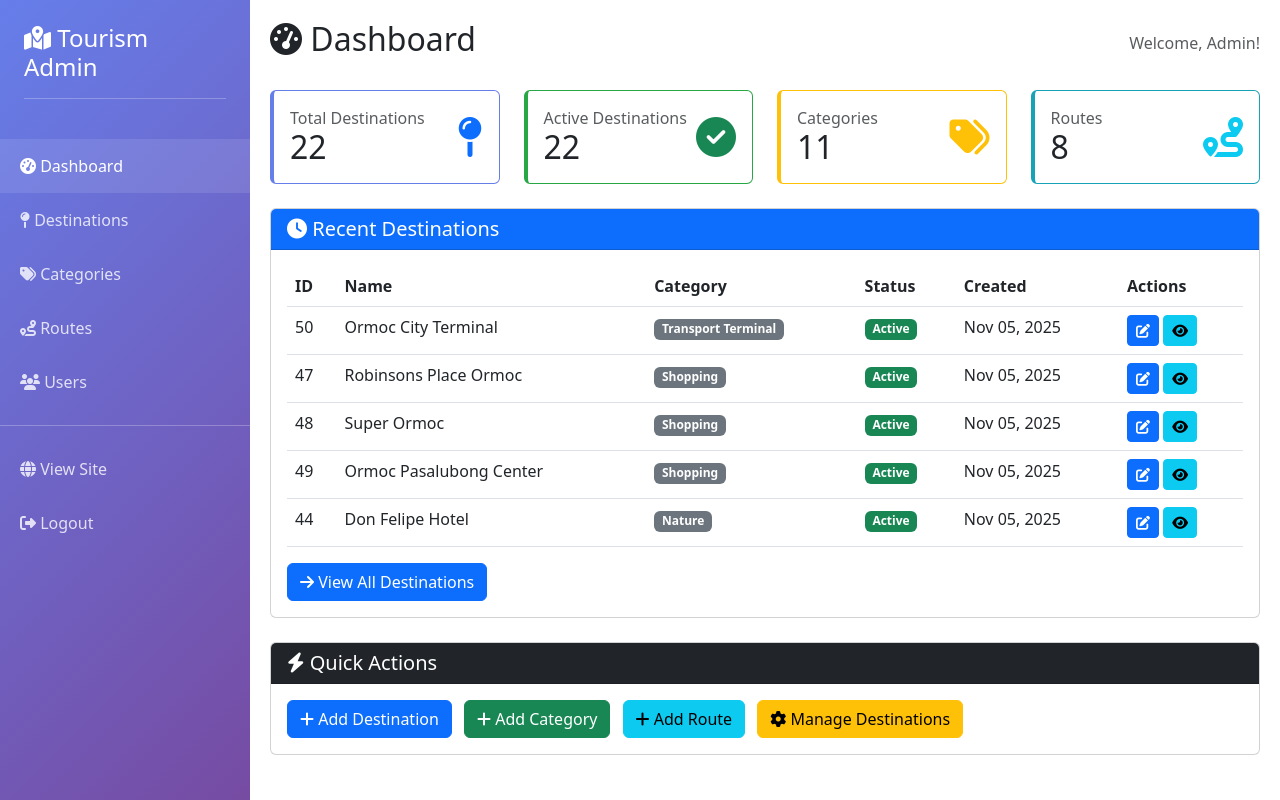
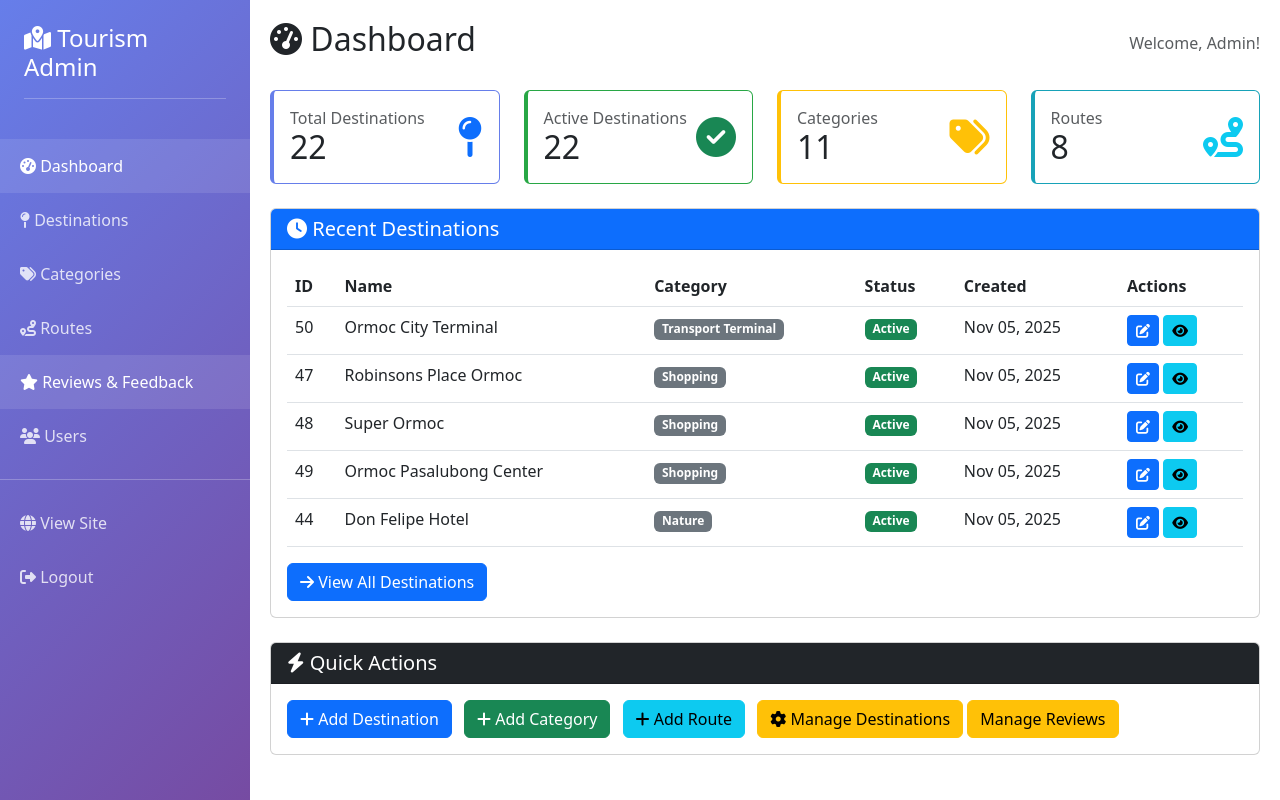
Before and after one commit to H1n2zo/tourism_guide, a PHP site: page /tourism_guide/admin/dashboard.php in a window 1280 px wide. Run offline with PHP 8.4, Linux system fonts and the light colour scheme; a user stored in the database is signed in; data comes from the database, SQL or seed files in the repository; data that the repository does not hold is empty.

Commit message:
Added a new button

```diff
--- a/admin/categories.php
+++ b/admin/categories.php
@@ -122,6 +122,12 @@ $icon_options = [
             </a>
             <a class="nav-link" href="routes.php">
                 <i class="fas fa-route"></i> Routes
+            </a>
+            <a class="nav-link active" href="reviews.php">
+                <i class="fas fa-star"></i> Reviews & Feedback
+                <?php if ($unread_feedback > 0): ?>
+                    <span class="badge bg-danger"><?php echo $unread_feedback; ?></span>
+                <?php endif; ?>
             </a>
             <a class="nav-link" href="users.php">
                 <i class="fas fa-users"></i> Users
--- a/admin/dashboard.php
+++ b/admin/dashboard.php
@@ -77,6 +77,12 @@ $recent_destinations = $conn->query("SELECT d.*, c.name as category_name
             </a>
             <a class="nav-link" href="routes.php">
                 <i class="fas fa-route"></i> Routes
+            </a>
+            <a class="nav-link active" href="reviews.php">
+                <i class="fas fa-star"></i> Reviews & Feedback
+                <?php if ($unread_feedback > 0): ?>
+                    <span class="badge bg-danger"><?php echo $unread_feedback; ?></span>
+                <?php endif; ?>
             </a>
             <a class="nav-link" href="users.php">
                 <i class="fas fa-users"></i> Users
@@ -234,6 +240,9 @@ $recent_destinations = $conn->query("SELECT d.*, c.name as category_name
                         <a href="destinations.php" class="btn btn-warning">
                             <i class="fas fa-cog"></i> Manage Destinations
                         </a>
+                        <a href="reviews.php" class="btn btn-warning">
+                            <i class=""></i> Manage Reviews
+                        </a>
                     </div>
                 </div>
             </div>
--- a/admin/destinations.php
+++ b/admin/destinations.php
@@ -103,6 +103,12 @@ $categories = $conn->query("SELECT * FROM categories ORDER BY name");
             </a>
             <a class="nav-link" href="routes.php">
                 <i class="fas fa-route"></i> Routes
+            </a>
+            <a class="nav-link active" href="reviews.php">
+                <i class="fas fa-star"></i> Reviews & Feedback
+                <?php if ($unread_feedback > 0): ?>
+                    <span class="badge bg-danger"><?php echo $unread_feedback; ?></span>
+                <?php endif; ?>
             </a>
             <a class="nav-link" href="users.php">
                 <i class="fas fa-users"></i> Users
--- a/admin/routes.php
+++ b/admin/routes.php
@@ -113,6 +113,12 @@ $destinations = $conn->query("SELECT id, name FROM destinations WHERE is_active
             </a>
             <a class="nav-link active" href="routes.php">
                 <i class="fas fa-route"></i> Routes
+            </a>
+            <a class="nav-link active" href="reviews.php">
+                <i class="fas fa-star"></i> Reviews & Feedback
+                <?php if ($unread_feedback > 0): ?>
+                    <span class="badge bg-danger"><?php echo $unread_feedback; ?></span>
+                <?php endif; ?>
             </a>
             <a class="nav-link" href="users.php">
                 <i class="fas fa-users"></i> Users
--- a/admin/users.php
+++ b/admin/users.php
@@ -81,6 +81,12 @@ $users = $conn->query("SELECT * FROM users ORDER BY created_at DESC");
             </a>
             <a class="nav-link" href="routes.php">
                 <i class="fas fa-route"></i> Routes
+            </a>
+            <a class="nav-link active" href="reviews.php">
+                <i class="fas fa-star"></i> Reviews & Feedback
+                <?php if ($unread_feedback > 0): ?>
+                    <span class="badge bg-danger"><?php echo $unread_feedback; ?></span>
+                <?php endif; ?>
             </a>
             <a class="nav-link active" href="users.php">
                 <i class="fas fa-users"></i> Users
```
